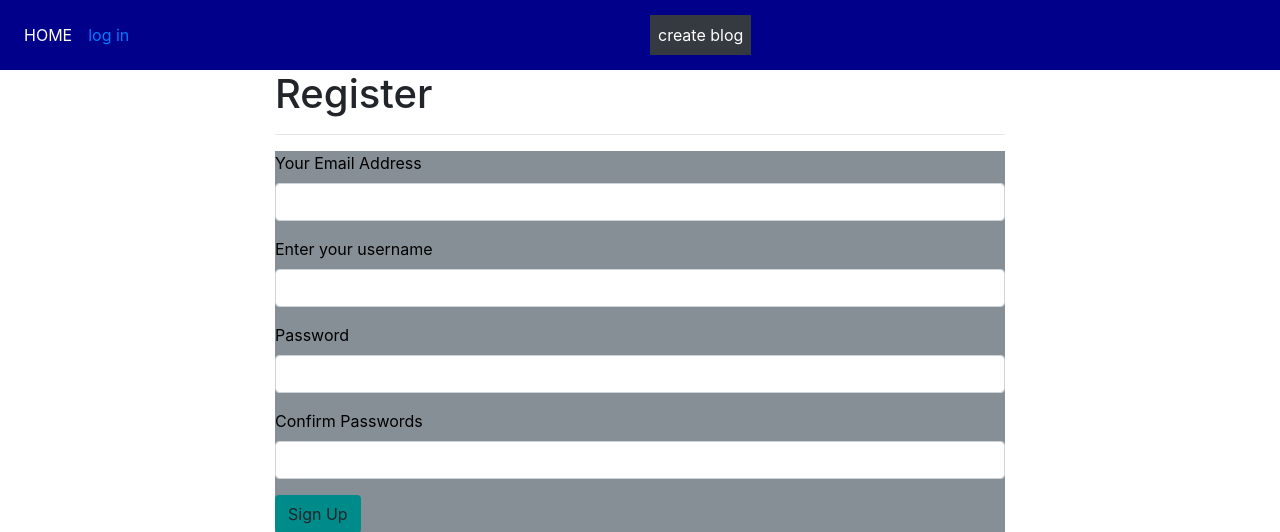
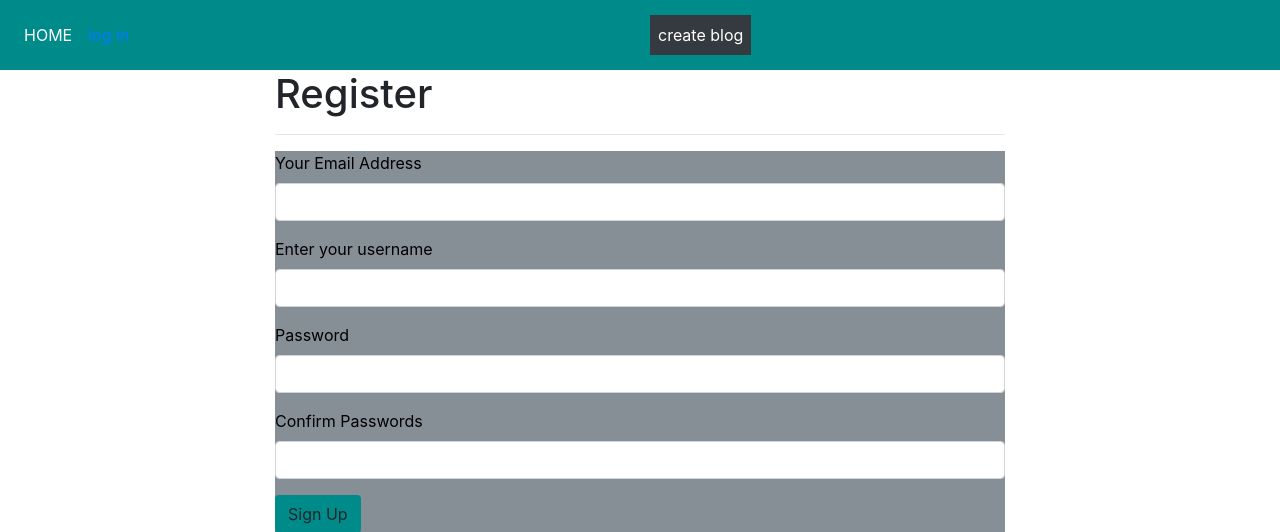
Before and after one commit to dhalianeza/blog-web, a Flask app: page /auth/register in a window 1280 px wide. Shown: the top 532 px of the page. Run offline with Flask 2, Linux system fonts and the light colour scheme; some libraries are stand-ins or nearby versions.

Commit message:
deployment to heroku

```diff
--- a/app/static/css/styles.css
+++ b/app/static/css/styles.css
@@ -60,6 +60,7 @@ header.masthead {
     header.masthead .page-heading h1,
     header.masthead .site-heading h1 {
       font-size: 80px;
+
     }
   }
 
--- a/app/templates/navbar.html
+++ b/app/templates/navbar.html
@@ -1,4 +1,4 @@
-<nav class="navbar navbar-expand-lg  navbar-inverse navbar-fixed-top"style="background-color:darkblue;">
+<nav class="navbar navbar-expand-lg  navbar-inverse navbar-fixed-top"style="background-color:darkcyan;">
     <div class="collapse navbar-collapse navbar-fixed-top" id="navbarNav">
       <ul class="navbar-nav">
         <li class="nav-item active">
@@ -8,10 +8,10 @@
       <ul class="nav navbar-nav float-right">
         {% if current_user.is_authenticated %}
         <li class="nav-link" style="color:white;"> <a class="nav-link" href="{{url_for('main.profile',username=current_user.username)}}"> {{current_user.username}}</a></li>
-        <li class="nav-item"> <a class="nav-link" href="{{url_for('auth.logout')}}">log out</a></li>
+        <li class="nav-item text-white"> <a class="nav-link" href="{{url_for('auth.logout')}}">log out</a></li>
 
         {% else %}
-        <li class="nav-item"><a class="nav-link" href="{{url_for('auth.login')}}">log in</a></li>
+        <li class="nav-item text-white"><a class="nav-link" href="{{url_for('auth.login')}}">log in</a></li>
         {%endif%}
       </ul>
 
```
